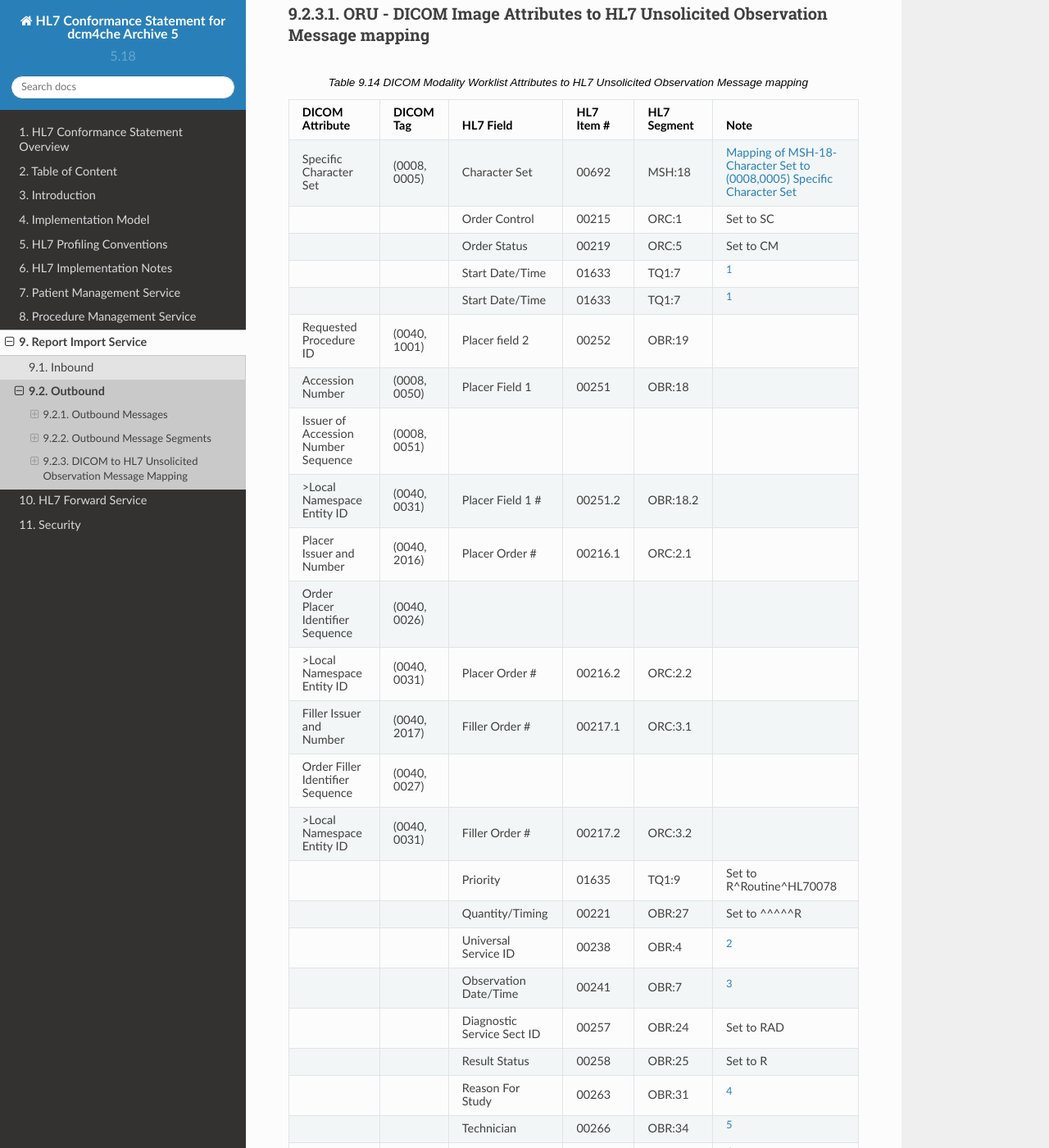
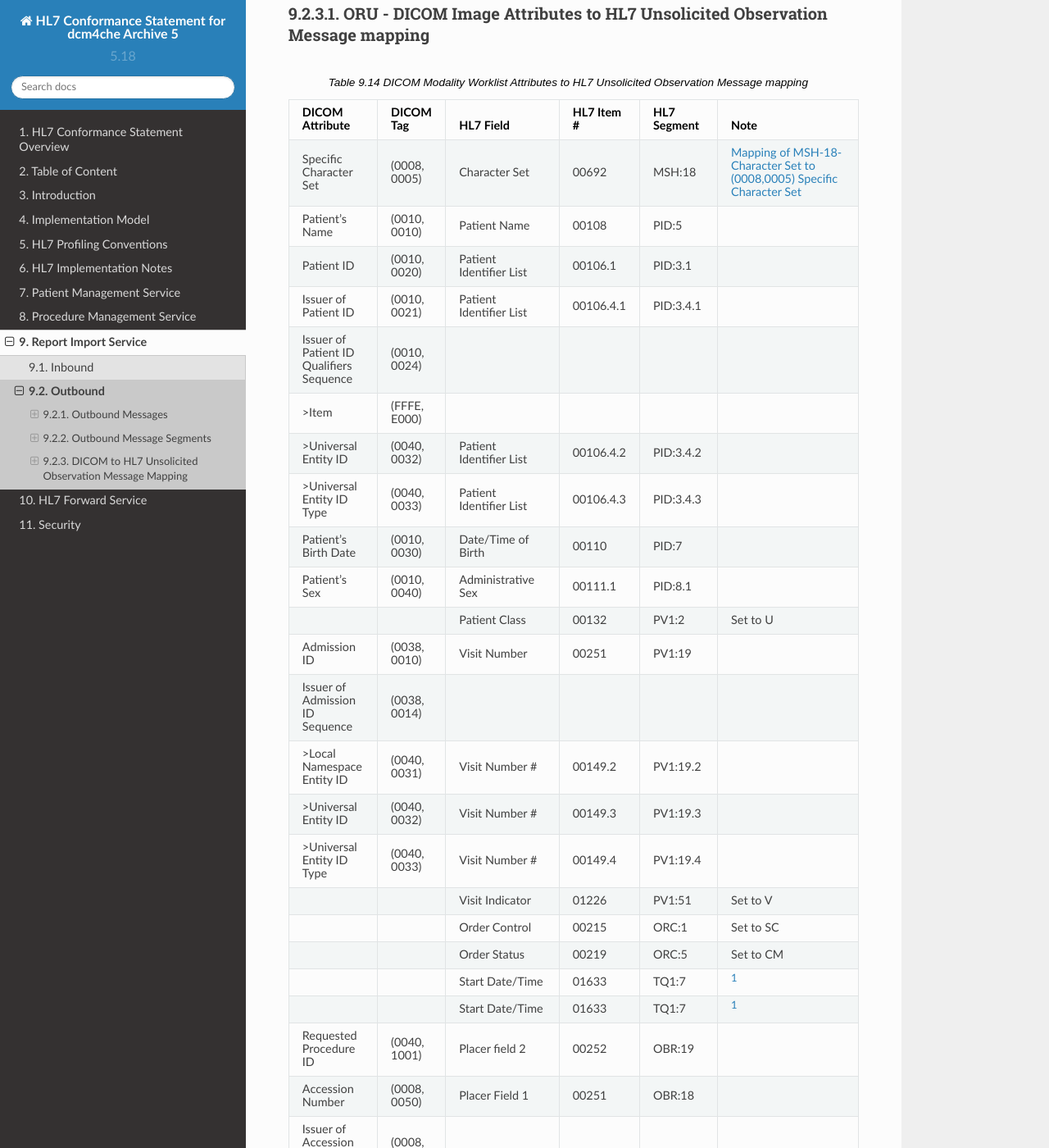
Before and after one commit to dcm4che/dcm4chee-arc-hl7cs, a Sphinx documentation site: the page built from source/oru/outbound.rst, in a window 1280 px wide and 1400 px high, scrolled down 9505 px. Shown: the whole window at 82% size. Built offline with Sphinx 7.4.7 and the Read the Docs theme 2.0.0, drawn with Linux system fonts in a browser that asks for light colours; some of the changed text lies outside the part shown.

Commit message:
update orm/oru outbound to also show dicom to hl7 mappings for pid/pv1 segments

```diff
--- a/source/oru/outbound.rst
+++ b/source/oru/outbound.rst
@@ -126,7 +126,7 @@
    16, 2 , IS, O, 0099, 00146, VIP Indicator
    17, 60, XCN, C, 0010, 00147, Admitting Doctor
    18, 2, IS, O, 0018, 00148, Patient Type
-   19, 20, CX, C, , 00149, Visit Number
+   19, 20, CX, C, , 00149, **Visit Number**
    20, 50, FC, O, 0064, 00150, Financial Class
    21, 2, IS, O, 0032, 00151, Charge Price Indicator
    22, 2, IS, O, 0045, 00152, Courtesy Code
@@ -158,7 +158,7 @@
    48, 12, NM, O, , 00178, Total Adjustments
    49, 12, NM, O, , 00179, Total Payments
    50, 20, CX, O, 0203, 00180, Alternate Visit ID
-   51, 1, IS, C, 0326, 01226, Visit Indicator
+   51, 1, IS, C, 0326, 01226, **Visit Indicator**
    52, 60, XCN, O, 0010, 01224, Other Healthcare Provider
 
 .. _oru_out_orc:
@@ -341,6 +341,22 @@
    :header: DICOM Attribute, DICOM Tag, HL7 Field, HL7 Item #, HL7 Segment, Note
 
    Specific Character Set, "(0008, 0005)", Character Set, 00692, MSH:18, :ref:`tab_hl7_dicom_charset`
+   Patient's Name, "(0010, 0010)", Patient  Name, 00108, PID:5
+   Patient ID, "(0010, 0020)", Patient Identifier List, 00106.1, PID:3.1
+   Issuer of Patient ID, "(0010, 0021)", Patient Identifier List, 00106.4.1, PID:3.4.1
+   Issuer of Patient ID Qualifiers Sequence, "(0010, 0024)"
+   >Item, "(FFFE, E000)"
+   >Universal Entity ID, "(0040, 0032)", Patient Identifier List, 00106.4.2, PID:3.4.2
+   >Universal Entity ID Type, "(0040, 0033)", Patient Identifier List, 00106.4.3, PID:3.4.3
+   Patient's Birth Date, "(0010, 0030)", Date/Time of Birth, 00110, PID:7
+   Patient's Sex, "(0010, 0040)", Administrative Sex, 00111.1, PID:8.1
+   , , Patient Class, 00132, PV1:2, Set to U
+   Admission ID, "(0038, 0010)", Visit Number, 00251, PV1:19
+   Issuer of Admission ID Sequence, "(0038, 0014)"
+   >Local Namespace Entity ID, "(0040, 0031)", Visit Number #, 00149.2, PV1:19.2
+   >Universal Entity ID, "(0040, 0032)", Visit Number #, 00149.3, PV1:19.3
+   >Universal Entity ID Type, "(0040, 0033)", Visit Number #, 00149.4, PV1:19.4
+   , , Visit Indicator, 01226, PV1:51, Set to V
    , , Order Control, 00215, ORC:1, Set to SC
    , , Order Status, 00219, ORC:5, Set to CM
    , , Start Date/Time, 01633, TQ1:7, [#Note1]_
@@ -349,12 +365,18 @@
    Accession Number, "(0008, 0050)", Placer Field 1, 00251, OBR:18
    Issuer of Accession Number Sequence, "(0008, 0051)"
    >Local Namespace Entity ID, "(0040, 0031)", Placer Field 1 #, 00251.2, OBR:18.2
+   >Universal Entity ID, "(0040, 0032)", Placer Field 1 #, 00251.3, OBR:18.3
+   >Universal Entity ID Type, "(0040, 0033)", Placer Field 1 #, 00251.4, OBR:18.4
    Placer Issuer and Number, "(0040, 2016)", Placer Order #, 00216.1, ORC:2.1
    Order Placer Identifier Sequence, "(0040, 0026)"
    >Local Namespace Entity ID, "(0040, 0031)", Placer Order #, 00216.2, ORC:2.2
+   >Universal Entity ID, "(0040, 0032)", Placer Order #, 00216.3, ORC:2.3
+   >Universal Entity ID Type, "(0040, 0033)", Placer Order #, 00216.4, ORC:2.4
    Filler Issuer and Number, "(0040, 2017)", Filler Order #, 00217.1, ORC:3.1
    Order Filler Identifier Sequence, "(0040, 0027)"
    >Local Namespace Entity ID, "(0040, 0031)", Filler Order #, 00217.2, ORC:3.2
+   >Universal Entity ID, "(0040, 0032)", Filler Order #, 00217.3, ORC:3.3
+   >Universal Entity ID Type, "(0040, 0033)", Filler Order #, 00217.4, ORC:3.4
    , , Priority, 01635, TQ1:9, Set to R^Routine^HL70078
    , , Quantity/Timing, 00221, OBR:27, Set to ^^^^^R
    , , Universal Service ID, 00238, OBR:4, [#Note2]_
```
Also changed, not shown: source/orm/outbound.rst (+18 -1 lines).
